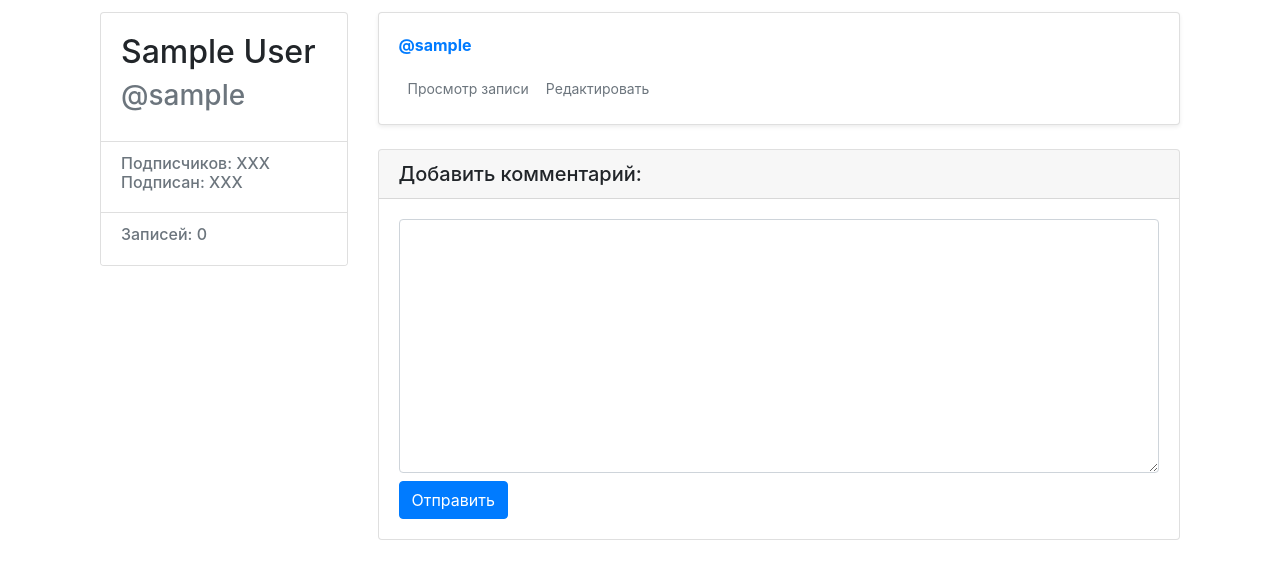
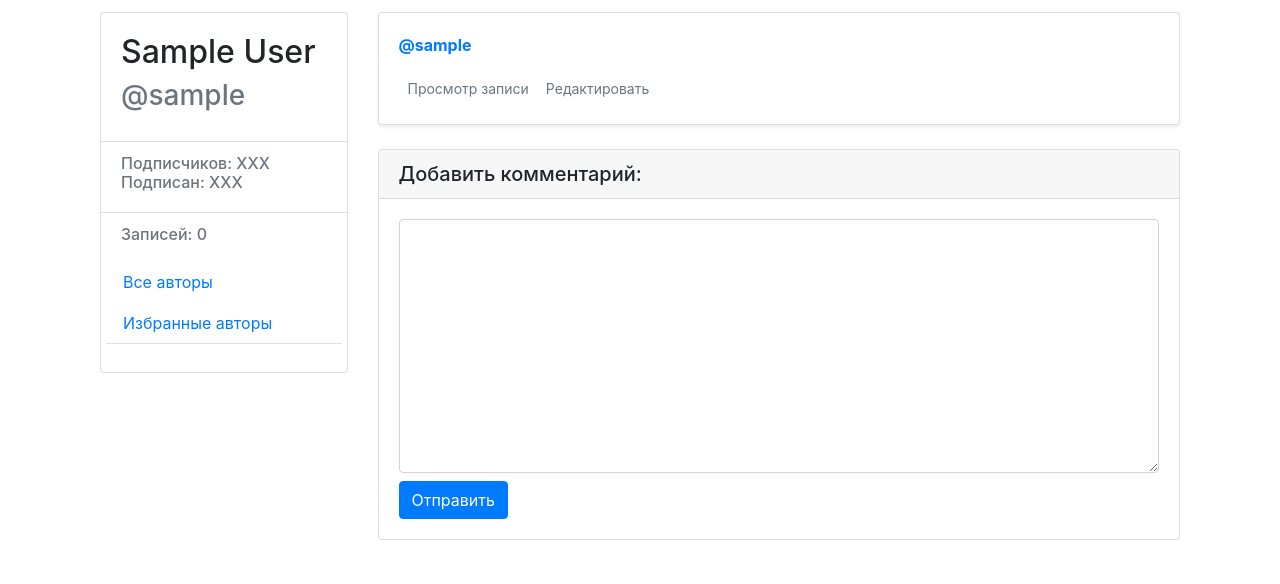
Before and after one commit to Wingorman/hw05_final, a Django app: template yatube/templates/post.html in a window 1280 px wide. Shown: the part 56-640 px from the top of the page. Run offline with Django 3.2, Linux system fonts and the light colour scheme; the template is opened without the code that fills it: values that come from a table or form of the project are taken from there, others are empty; the visitor is signed in with stand-in values (Sample User, id 1); data comes from the database, SQL or seed files in the repository; some libraries are stand-ins or nearby versions.

Commit message:
I DONT KNOW how FINISH 6 sprint

```diff
--- a/yatube/templates/includes/author.html
+++ b/yatube/templates/includes/author.html
@@ -18,6 +18,28 @@
         <div class="h6 text-muted">
           Записей: {{author.posts.count}}
         </div>
+        {% if user.is_authenticated %}
+  <div class="row my-3">
+    <ul class="nav nav-tabs">
+      <li class="nav-item">
+        <a
+          class="nav-link {% if index %}active{% endif %}"
+          href="{% url 'index' %}"
+        >
+          Все авторы
+        </a>
+      </li>
+      <li class="nav-item">
+        <a
+           class="nav-link {% if follow %}active{% endif %}"
+           href="{% url 'follow_index' %}"
+        >
+          Избранные авторы
+        </a>
       </li>
     </ul>
   </div>
+{% endif %}
+      </li>
+    </ul>
+  </div>
```
Also changed, not shown: yatube/posts/views.py (+16 -5 lines), yatube/templates/follow.html (added, +16 -0 lines).
